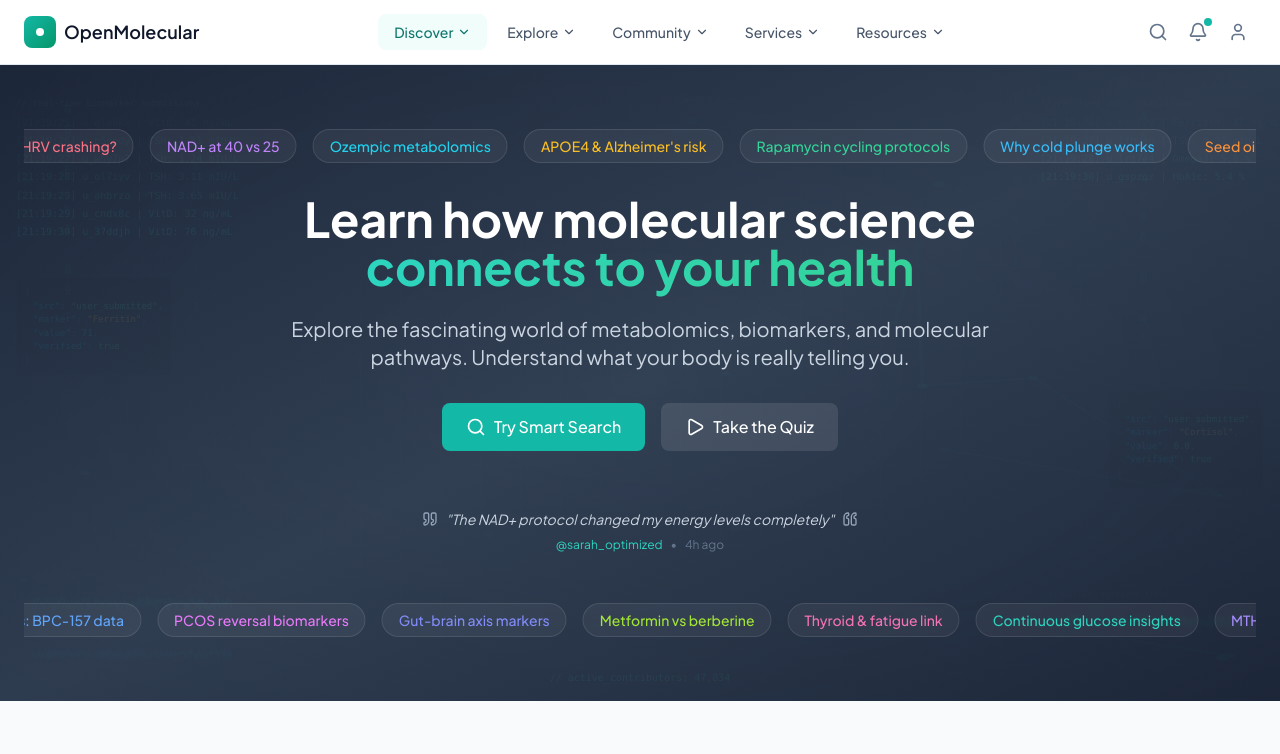
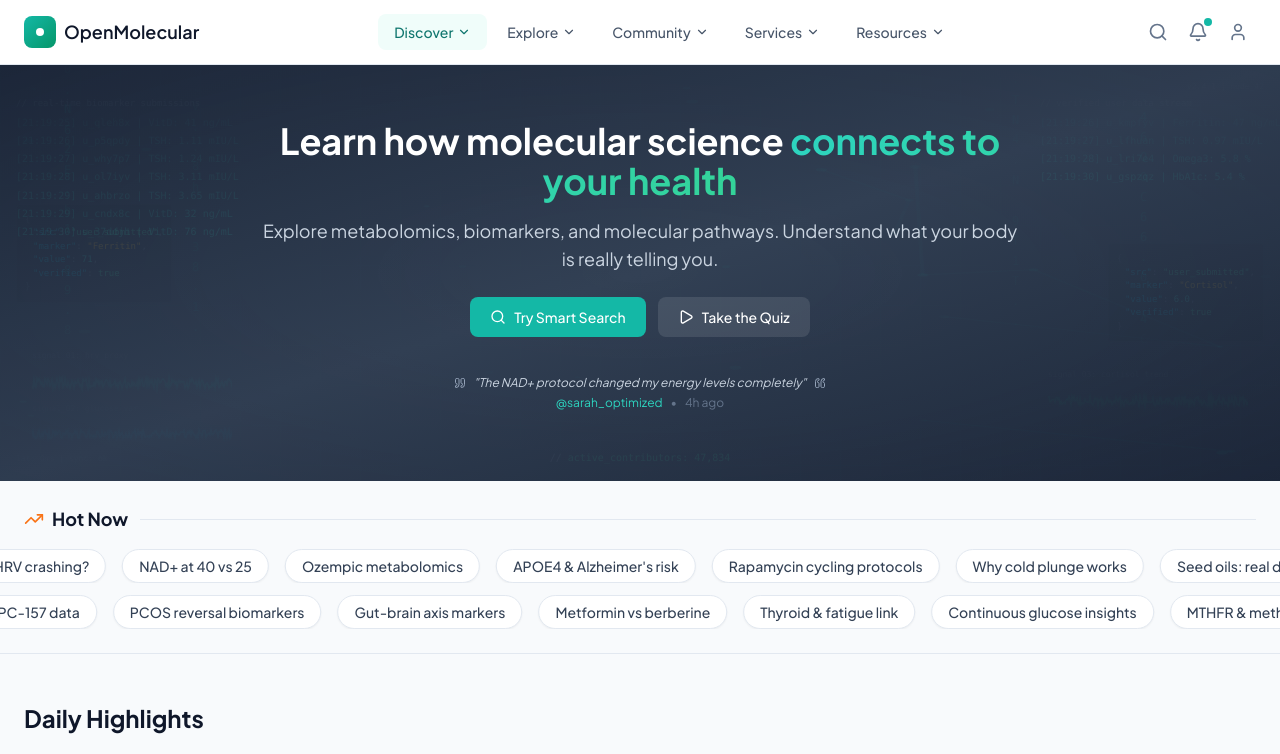
Before and after one commit to rachskwan/openmolecular, a React (Vite) app: page / in a window 1280 px wide. Shown: the top 754 px of the page. Built offline with nearby package versions, Linux system fonts and the light colour scheme.

Commit message:
Move carousel topics to Hot Now section, condense hero

```diff
--- a/src/components/pages/HomePage.jsx
+++ b/src/components/pages/HomePage.jsx
@@ -228,8 +228,8 @@ export default function HomePage({ onNavigate, onGlossaryClick, onQuizClick, onS
 
   return (
     <div>
-      {/* Hero Section */}
-      <section id="hero" className="relative bg-gradient-to-br from-slate-800 via-slate-700 to-slate-800 text-white overflow-hidden min-h-[580px]">
+      {/* Hero Section - Condensed */}
+      <section id="hero" className="relative bg-gradient-to-br from-slate-800 via-slate-700 to-slate-800 text-white overflow-hidden">
         {/* Biohacker Data Background - reduced opacity */}
         <div className="absolute inset-0 opacity-30">
           <Suspense fallback={
@@ -250,52 +250,37 @@ export default function HomePage({ onNavigate, onGlossaryClick, onQuizClick, onS
           </Suspense>
         </div>
 
-        <div className="relative max-w-7xl mx-auto px-4 sm:px-6 py-12 sm:py-16 z-10">
-          {/* Topic Carousel - Top */}
-          <div className="mb-8 overflow-hidden">
-            <div className="flex animate-scroll-left">
-              {[...carouselTopics, ...carouselTopics].map((topic, idx) => (
-                <button
-                  key={idx}
-                  onClick={() => onSearchClick(topic.text)}
-                  className={`flex-shrink-0 px-4 py-1.5 mx-2 rounded-full bg-white/5 border border-white/10 text-sm font-medium ${topic.color} hover:bg-white/20 hover:border-white/30 cursor-pointer transition-all whitespace-nowrap`}
-                >
-                  {topic.text}
-                </button>
-              ))}
-            </div>
-          </div>
-
+        <div className="relative max-w-7xl mx-auto px-4 sm:px-6 py-10 sm:py-14 z-10">
           <div className="text-center max-w-3xl mx-auto">
-            <h1 className="text-3xl sm:text-5xl font-bold mb-6">
+            <h1 className="text-3xl sm:text-4xl font-bold mb-4">
               Learn how molecular science{' '}
               <span className="bg-gradient-to-r from-teal-400 to-emerald-400 bg-clip-text text-transparent">
                 connects to your health
               </span>
             </h1>
-            <p className="text-lg sm:text-xl text-slate-300 mb-8">
-              Explore the fascinating world of metabolomics, biomarkers, and molecular pathways.
+            <p className="text-base sm:text-lg text-slate-300 mb-6">
+              Explore metabolomics, biomarkers, and molecular pathways.
               Understand what your body is really telling you.
             </p>
-            <div className="flex flex-col sm:flex-row gap-4 justify-center mb-10">
+            <div className="flex flex-col sm:flex-row gap-3 justify-center mb-6">
               <button
                 onClick={onSearchClick}
-                className="flex items-center justify-center gap-2 px-6 py-3 bg-teal-500 hover:bg-teal-600 rounded-lg font-medium transition-colors"
+                className="flex items-center justify-center gap-2 px-5 py-2.5 bg-teal-500 hover:bg-teal-600 rounded-lg font-medium transition-colors text-sm"
               >
-                <Search className="w-5 h-5" />
+                <Search className="w-4 h-4" />
                 Try Smart Search
               </button>
               <button
                 onClick={onQuizClick}
-                className="flex items-center justify-center gap-2 px-6 py-3 bg-white/10 hover:bg-white/20 rounded-lg font-medium transition-colors"
+                className="flex items-center justify-center gap-2 px-5 py-2.5 bg-white/10 hover:bg-white/20 rounded-lg font-medium transition-colors text-sm"
               >
-                <Play className="w-5 h-5" />
+                <Play className="w-4 h-4" />
                 Take the Quiz
               </button>
             </div>
 
             {/* User Quote Carousel */}
-            <div className="relative h-20 flex items-center justify-center">
+            <div className="relative h-16 flex items-center justify-center">
               <div className="absolute inset-0 flex items-center justify-center">
                 {userQuotes.map((item, idx) => (
                   <div
@@ -306,11 +291,11 @@ export default function HomePage({ onNavigate, onGlossaryClick, onQuizClick, onS
                         : 'opacity-0 translate-y-4'
                     }`}
                   >
-                    <div className="flex flex-col items-center gap-2">
+                    <div className="flex flex-col items-center gap-1">
                       <div className="flex items-center gap-2 text-slate-400">
-                        <Quote className="w-4 h-4" />
-                        <span className="text-sm italic text-slate-300">"{item.quote}"</span>
-                        <Quote className="w-4 h-4 rotate-180" />
+                        <Quote className="w-3 h-3" />
+                        <span className="text-xs italic text-slate-300">"{item.quote}"</span>
+                        <Quote className="w-3 h-3 rotate-180" />
                       </div>
                       <div className="flex items-center gap-2 text-xs text-slate-500">
                         <span className="text-teal-400">@{item.user}</span>
@@ -323,20 +308,48 @@ export default function HomePage({ onNavigate, onGlossaryClick, onQuizClick, onS
               </div>
             </div>
           </div>
+        </div>
+      </section>
 
-          {/* Topic Carousel - Bottom (reversed direction) */}
-          <div className="mt-8 overflow-hidden">
+      {/* Hot Now - Topic Carousels */}
+      <section className="bg-slate-50 py-6 border-b border-slate-200">
+        <div className="max-w-7xl mx-auto px-4 sm:px-6">
+          <div className="flex items-center gap-3 mb-4">
+            <div className="flex items-center gap-2">
+              <TrendingUp className="w-5 h-5 text-orange-500" />
+              <h2 className="text-lg font-bold text-slate-900">Hot Now</h2>
+            </div>
+            <div className="h-px flex-1 bg-slate-200" />
+          </div>
+        </div>
+
+        {/* Top carousel */}
+        <div className="overflow-hidden mb-3">
+          <div className="flex animate-scroll-left">
+            {[...carouselTopics, ...carouselTopics].map((topic, idx) => (
+              <button
+                key={idx}
+                onClick={() => onSearchClick(topic.text)}
+                className={`flex-shrink-0 px-4 py-1.5 mx-2 rounded-full bg-white border border-slate-200 text-sm font-medium text-slate-700 hover:bg-slate-100 hover:border-slate-300 cursor-pointer transition-all whitespace-nowrap shadow-sm`}
+              >
+                {topic.text}
+              </button>
+            ))}
+          </div>
+        </div>
+
+        {/* Bottom carousel (reversed) */}
+        <div className="overflow-hidden">
           <div className="flex animate-scroll-right">
             {[...carouselTopics.slice().reverse(), ...carouselTopics.slice().reverse()].map((topic, idx) => (
               <button
                 key={idx}
                 onClick={() => onSearchClick(topic.text)}
-                  className={`flex-shrink-0 px-4 py-1.5 mx-2 rounded-full bg-white/5 border border-white/10 text-sm font-medium ${topic.color} hover:bg-white/20 hover:border-white/30 cursor-pointer transition-all whitespace-nowrap`}
+                className={`flex-shrink-0 px-4 py-1.5 mx-2 rounded-full bg-white border border-slate-200 text-sm font-medium text-slate-700 hover:bg-slate-100 hover:border-slate-300 cursor-pointer transition-all whitespace-nowrap shadow-sm`}
               >
                 {topic.text}
               </button>
             ))}
-            </div>
           </div>
         </div>
       </section>
```
Lines whose indentation alone changed are shown as unchanged.
